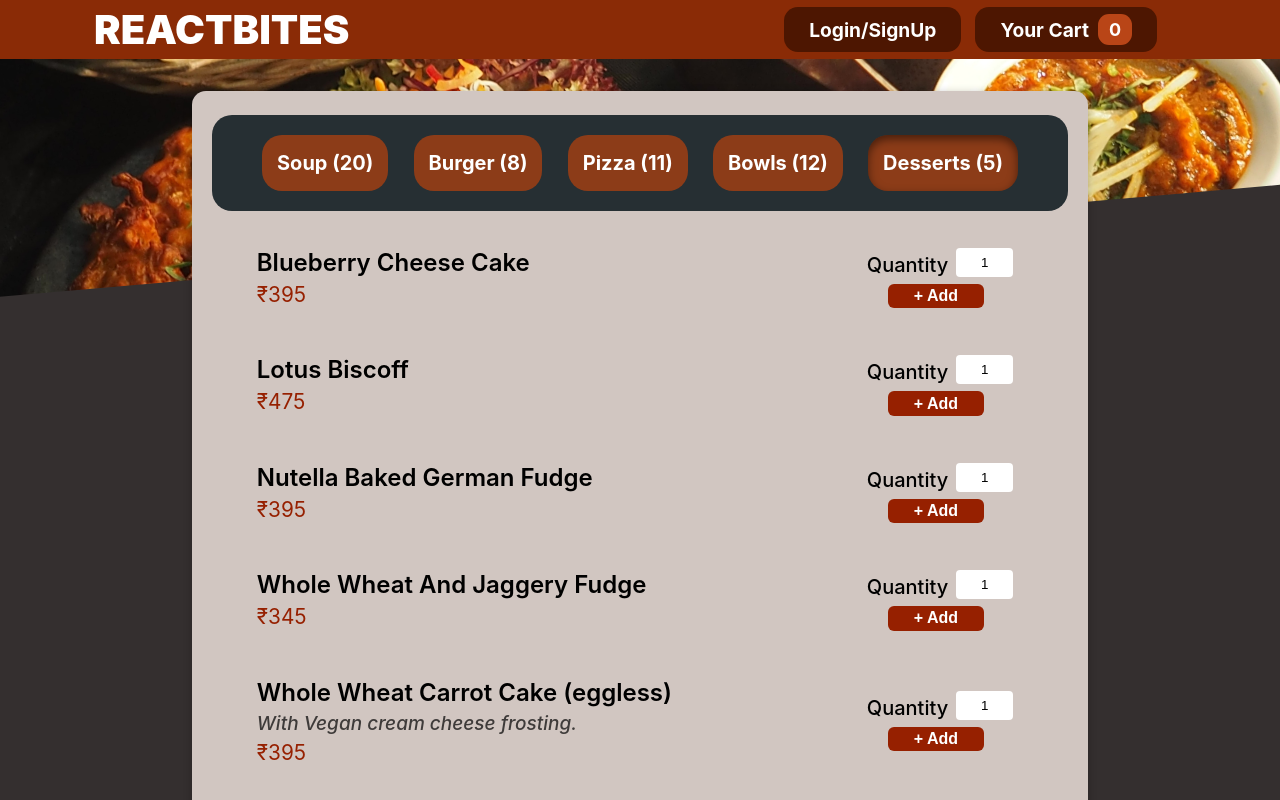
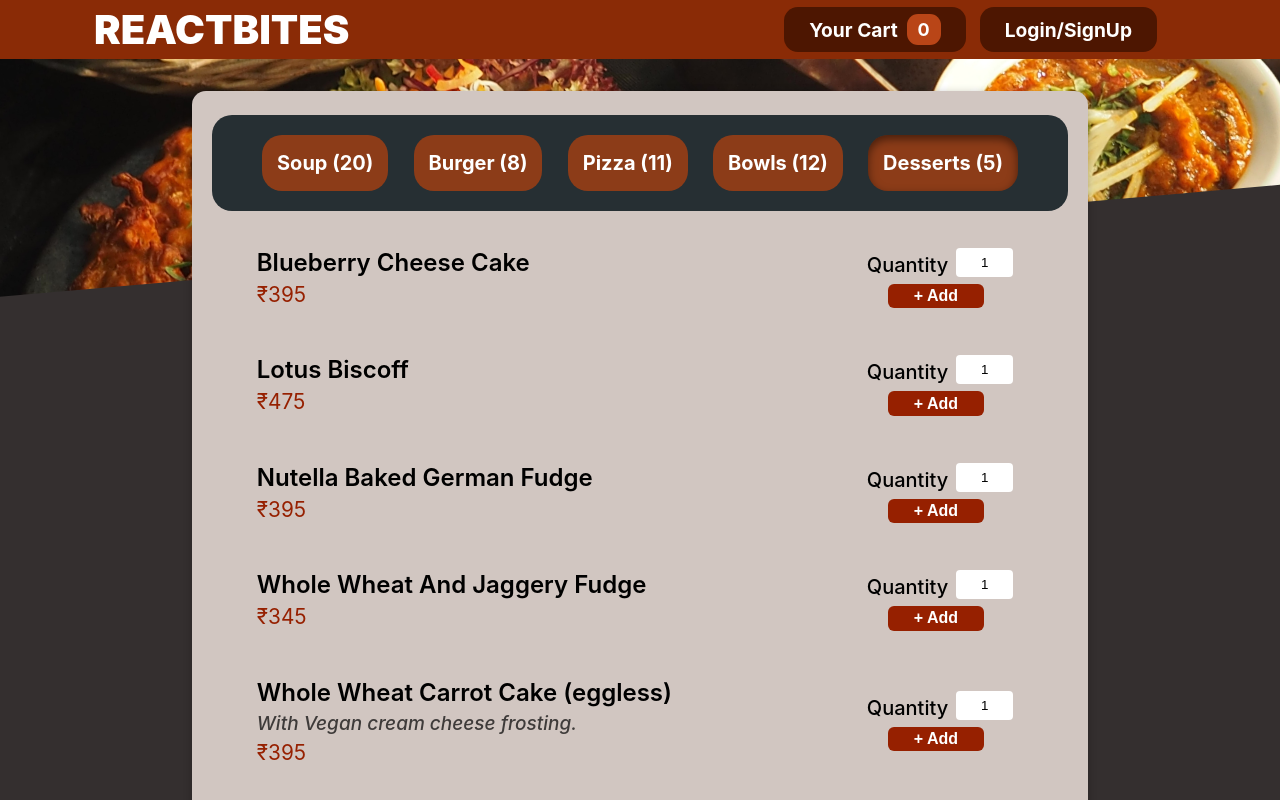
Before and after one commit to jasmeetsingh-1/reactbites, a React (Create React App) app: page / in a window 1280 px wide. Shown: the top 800 px of the page. Built offline with nearby package versions, Linux system fonts and the light colour scheme.

Commit message:
changed welcome image to vg

```diff
--- a/src/components/header/header.jsx
+++ b/src/components/header/header.jsx
@@ -36,8 +36,13 @@ function Header(props) {
           <h2>REACTBITES</h2>
         </div>
         <div className="header-button-holder">
+          <button className="header-buttons-navbar" onClick={props.openCart}>
+            Your Cart
+            <span className="cart-items-header">{totalCartItems}</span>
+          </button>
           <button
             className="header-buttons-navbar"
+            style={{ marginRight: "43px" }}
             onClick={(e) => {
               e.preventDefault();
               if (!loginData.isloggedIn) {
@@ -46,14 +51,6 @@ function Header(props) {
             }}
           >
             {username ? `Hi, ${username}` : "Login/SignUp"}
-          </button>
-          <button
-            className="header-buttons-navbar"
-            style={{ marginRight: "43px" }}
-            onClick={props.openCart}
-          >
-            Your Cart
-            <span className="cart-items-header">{totalCartItems}</span>
           </button>
         </div>
       </div>
--- a/src/components/login/loginPage.jsx
+++ b/src/components/login/loginPage.jsx
@@ -5,7 +5,8 @@ import { loginReducers, signUpReducers } from "../redux-store/store";
 import { useDispatch, useSelector } from "react-redux";
 
 import "../cssFIles/login/loginPage.css";
-import image from "../../assets/welcomefood.jpg";
+// import image from "../../assets/welcomefood.jpg";
+import image from "../../assets/welcomefood.svg";
 function LoginPage() {
   const dispatch = useDispatch();
   const [loginForm, setloginForm] = useState(false);
```
Also changed, not shown: src/assets/welcomefood.jpg (deleted).
